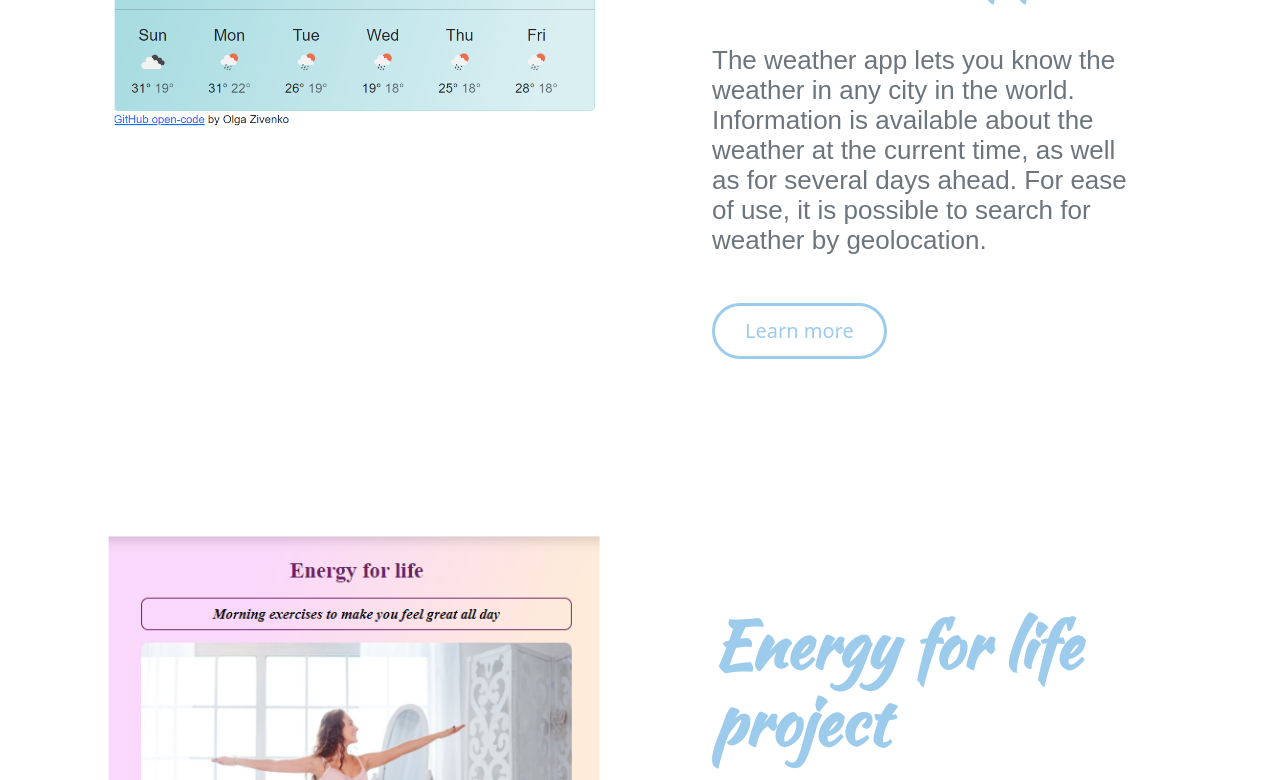
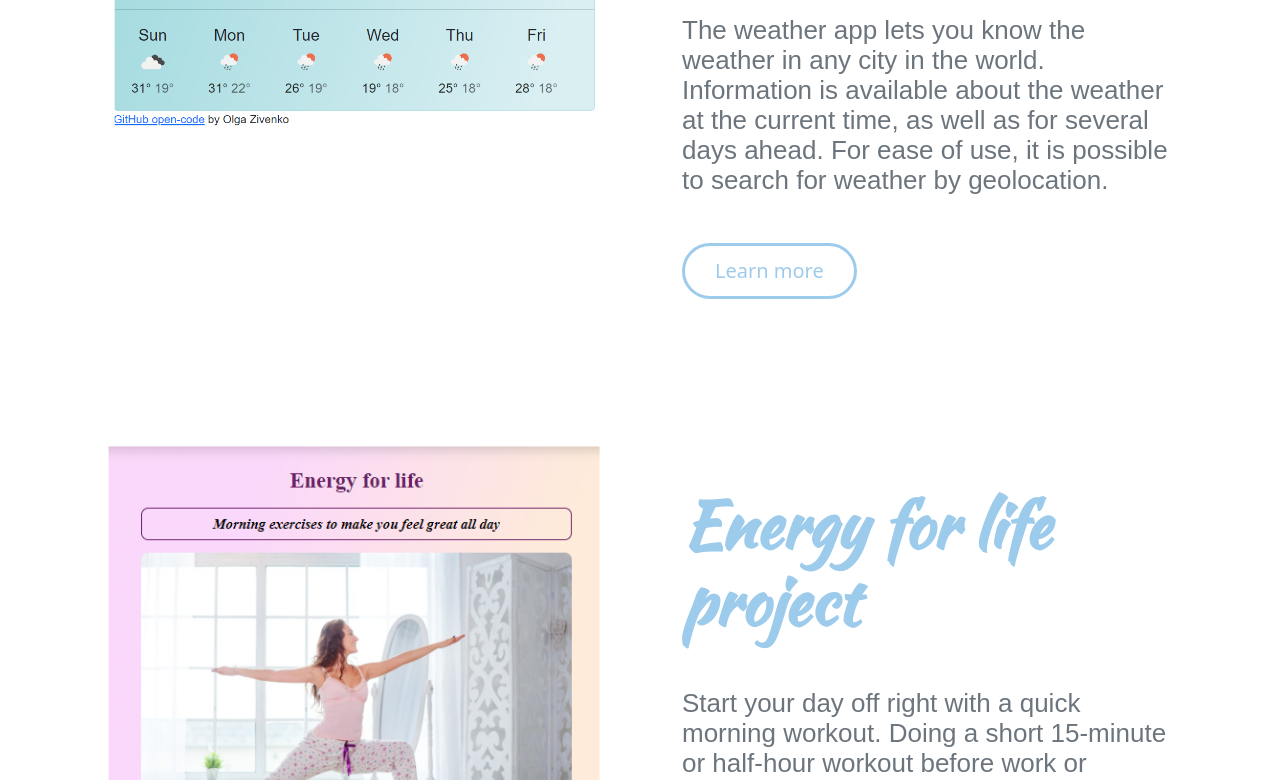
Before and after one commit to Olga-Zivenko/my-portfolio-project, a plain HTML site: page index.html in a window 1280 px wide. Shown: the part 800-1580 px from the top of the page. Drawn offline with nearby package versions, Linux system fonts and the light colour scheme.

Commit message:
change padding for description

```diff
--- a/styles/style.css
+++ b/styles/style.css
@@ -63,7 +63,7 @@ color:var(--hightlight-color);
     font-size: 64px;
   }
 .decription {
-    padding: 100px 60px;
+    padding: 70px 30px;
 }
 @media (max-width: 960px) {
     h1 {
```
